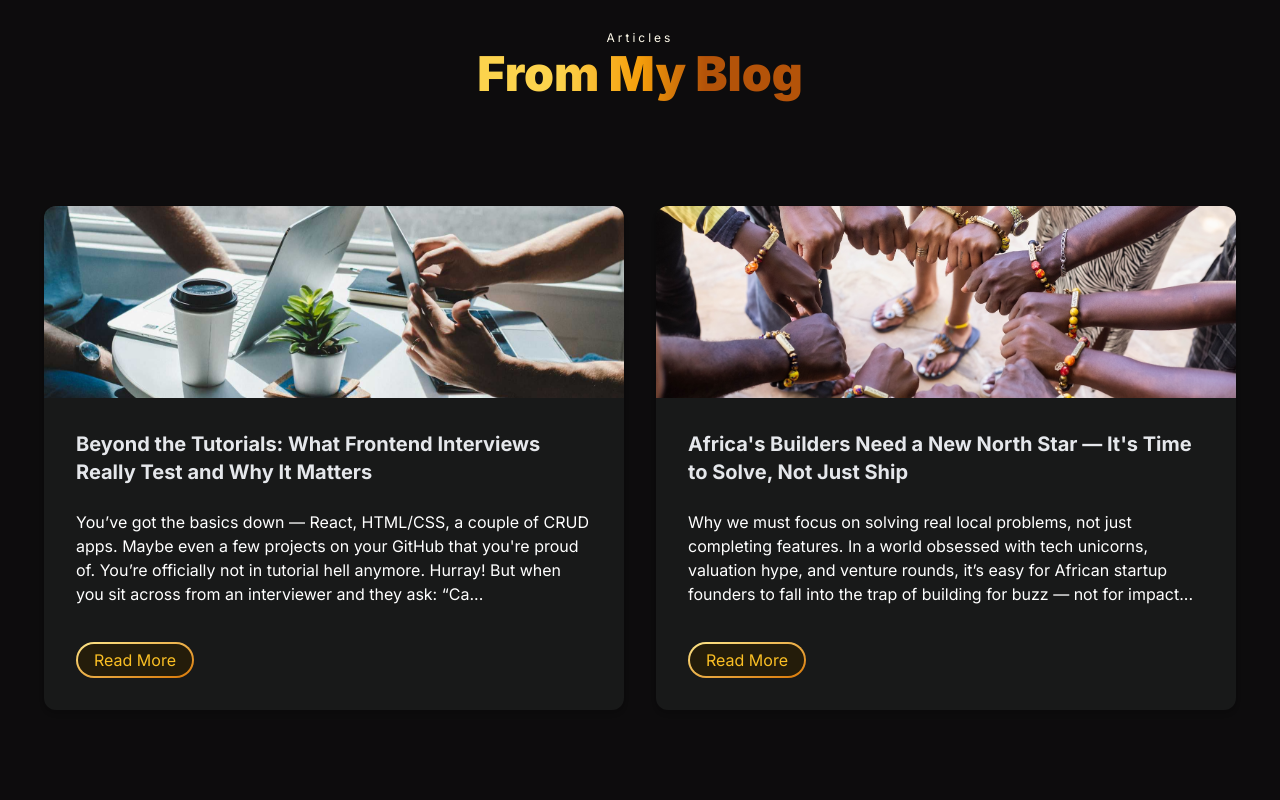
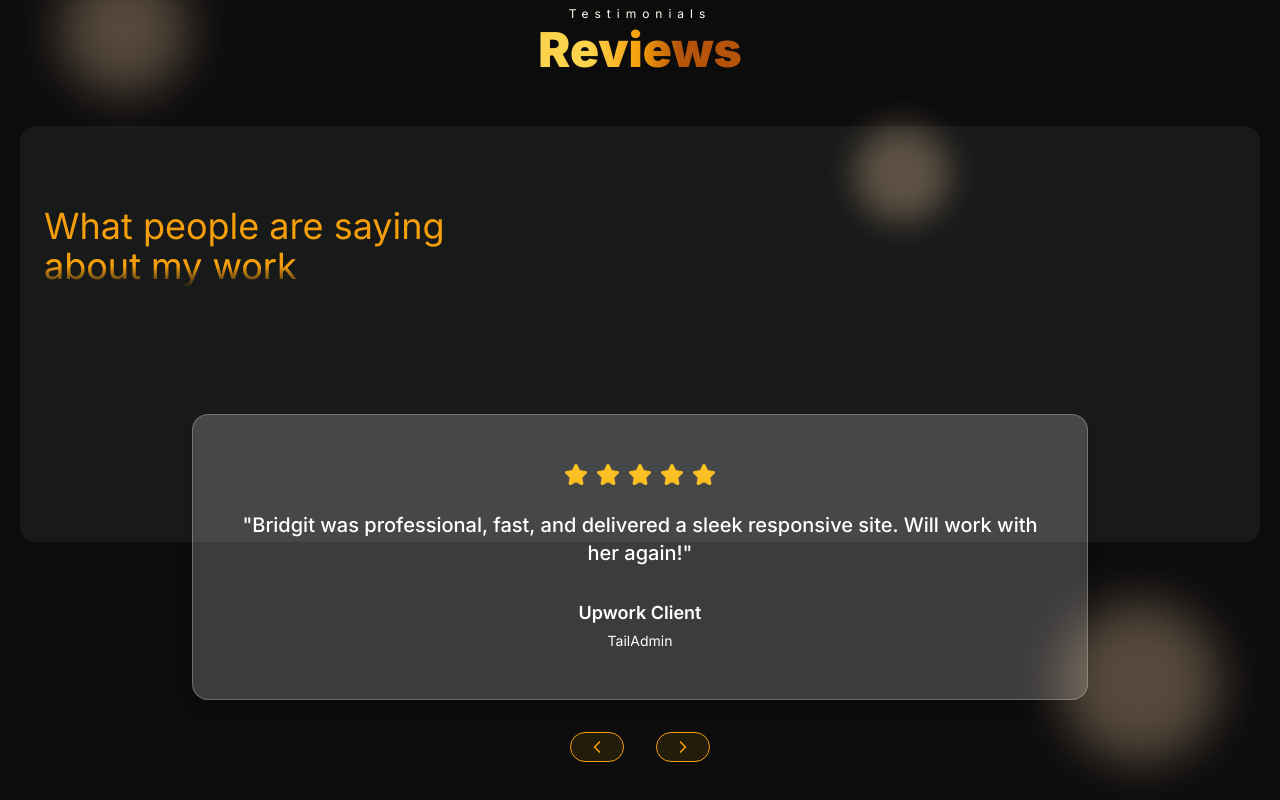
Before and after one commit to bridgitkanini/bridgitkanini-portfolio, a Next.js app: page / in a window 1280 px wide. Shown: the part 7740-8540 px from the top of the page. Built offline with nearby package versions, Linux system fonts and the light colour scheme.

Commit message:
Add Testimonials component with navigation for user reviews

```diff
--- /dev/null
+++ b/src/app/components/Testimonials.jsx
@@ -0,0 +1,115 @@
+"use client";
+
+import React, { useState } from "react";
+import { Star, ChevronLeft, ChevronRight } from "lucide-react";
+
+const Testimonials = () => {
+  const [currentIndex, setCurrentIndex] = useState(0);
+
+  const testimonials = [
+    {
+      text: "Bridgit was professional, fast, and delivered a sleek responsive site. Will work with her again!",
+      author: "Upwork Client",
+      project: "TailAdmin",
+    },
+    {
+      text: "Excellent communication and great eye for design. She understood my needs and exceeded expectations.",
+      author: "Upwork Client",
+      project: "Avatar Generation Site",
+    },
+  ];
+
+  const nextTestimonial = () => {
+    setCurrentIndex((prevIndex) =>
+      prevIndex === testimonials.length - 1 ? 0 : prevIndex + 1
+    );
+  };
+
+  const prevTestimonial = () => {
+    setCurrentIndex((prevIndex) =>
+      prevIndex === 0 ? testimonials.length - 1 : prevIndex - 1
+    );
+  };
+
+  const currentTestimonial = testimonials[currentIndex];
+
+  return (
+    <section id="reviews" className="py-20 relative overflow-hidden">
+      {/* Title Div */}
+      <div className="relative flex flex-col items-center justify-center my-10">
+        <span className="text-xs tracking-[.5em] text-amber-50 text-center -mb-2">
+          Testimonials
+        </span>
+        <h2 className="text-center text-transparent bg-clip-text bg-gradient-to-r from-amber-300 from-25% via-amber-500 via-50% to-amber-700 to-70% text-3xl sm:text-3xl lg:text-5xl lg:leading-normal font-black">
+          Reviews
+        </h2>
+      </div>
+      {/* Background decorative elements */}
+      <div className="absolute top-20 left-10 w-32 h-32 bg-orange-200/30 rounded-full blur-xl z-10"></div>
+      <div className="absolute bottom-20 right-10 w-40 h-40 bg-orange-200/30 rounded-full blur-xl z-10"></div>
+      <div className="absolute top-30 right-1/4 w-24 h-24 bg-orange-200/30 rounded-full blur-lg z-10"></div>
+
+      <div className="container mx-auto rounded-2xl px-4 md:px-6 pt-10 md:pt-20 pb-20 md:pb-64 relative bg-[#181919]">
+        {/* Subtitle Div */}
+        <div className="relative flex flex-row items-start justify-between">
+          <h2 className="text-2xl md:text-3xl lg:text-4xl text-transparent bg-clip-text bg-gradient-to-b from-amber-500 from-50% to-[#181919] leading-tight">
+            What people are saying
+            <br />
+            <span className="text-transparent bg-clip-text bg-gradient-to-b from-amber-500 from-50% to-[#181919]">
+              about my work
+            </span>
+          </h2>
+        </div>
+      </div>
+
+      {/* Single Testimonial Card */}
+      <div className="max-w-4xl mx-auto -mt-32">
+        <div className="bg-white/20 border border-amber-50/25 rounded-2xl shadow-lg p-8 md:p-12 relative">
+          {/* Star Rating */}
+          <div className="flex mb-6 justify-center">
+            {[...Array(5)].map((_, i) => (
+              <Star
+                key={i}
+                size={24}
+                className="text-amber-400 fill-amber-400 mx-1"
+              />
+            ))}
+          </div>
+
+          {/* Testimonial Text */}
+          <p className="text-white text-lg md:text-xl leading-relaxed mb-8 text-center font-medium">
+            "{currentTestimonial.text}"
+          </p>
+
+          {/* Author Info */}
+          <div className="text-center">
+            <p className="font-semibold text-white text-lg mb-1">
+              {currentTestimonial.author}
+            </p>
+            <p className="text-white text-sm">
+              {currentTestimonial.project}
+            </p>
+          </div>
+        </div>
+      </div>
+
+       {/* Navigation Buttons */}
+       <div className="flex justify-center mt-8 space-x-4">
+          <button
+            onClick={prevTestimonial}
+            className="text-sm w-full sm:w-fit rounded-full mr-4 px-4 py-1 border border-amber-500 hover:bg-amber-300 bg-[#241c0a] text-amber-500 hover:text-amber-700"
+          >
+            <ChevronLeft size={20} />
+          </button>
+          <button
+            onClick={nextTestimonial}
+            className="text-sm w-full sm:w-fit rounded-full mr-4 px-4 py-1 border border-amber-500 bg-[#241c0a] hover:bg-amber-500 text-amber-500 hover:text-amber-700"
+          >
+            <ChevronRight size={20} />
+          </button>
+        </div>
+    </section>
+  );
+};
+
+export default Testimonials;
--- a/src/app/page.js
+++ b/src/app/page.js
@@ -4,6 +4,7 @@ import AboutSection from "./components/AboutSection";
 import SkillsSection from "./components/SkillsSection";
 import ProjectsSection from "./components/ProjectsSection";
 import BlogsSection from "./components/BlogsSection";
+import Testimonials from "./components/Testimonials";
 import EmailSection from "./components/EmailSection";
 
 export default function Home() {
@@ -15,6 +16,7 @@ export default function Home() {
         <AboutSection />
         <SkillsSection />
         <ProjectsSection />
+        <Testimonials />
         <BlogsSection />
         <EmailSection />
       </div>
```
